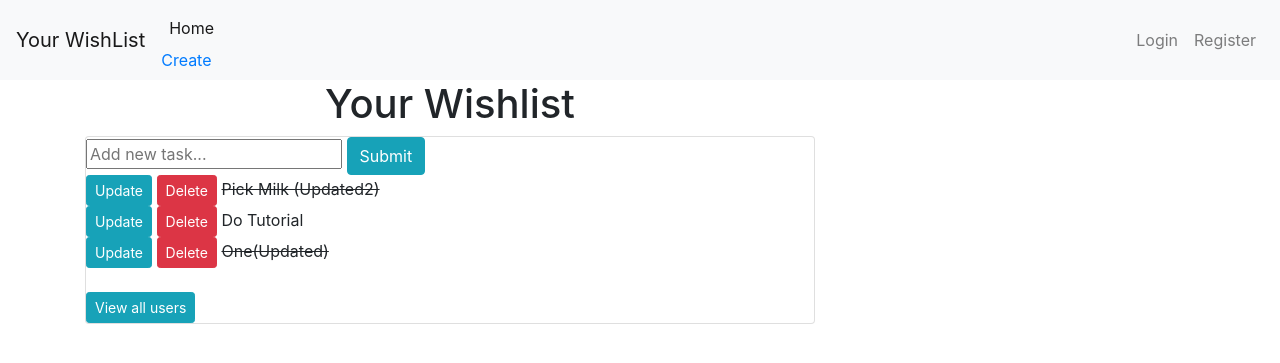
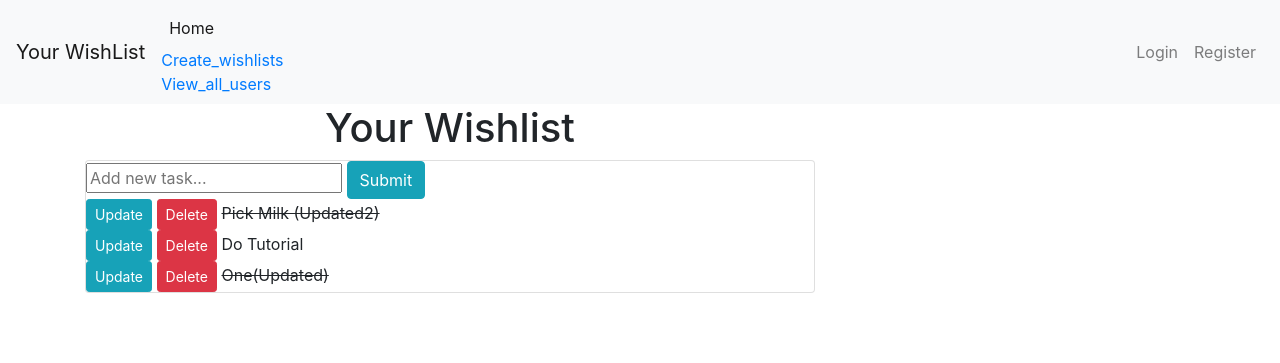
Before and after one commit to munoz/CST438_Project_2_J, a Django app: page / in a window 1280 px wide. Shown: the top 363 px of the page. Run offline with Django 3.2, Linux system fonts and the light colour scheme; data comes from the database, SQL or seed files in the repository; some libraries are stand-ins or nearby versions.

Commit message:
added 'view_all_users' tab

```diff
--- a/tasks/forms.py
+++ b/tasks/forms.py
@@ -12,8 +12,8 @@ class TaskForm(forms.ModelForm):
         fields = '__all__'
 
 class ListForm(forms.ModelForm):
-    title = forms.CharField(widget = forms.TextInput(attrs={'placeholder':'Add new list...'}))
+    name = forms.CharField(widget = forms.TextInput(attrs={'placeholder':'Add new list...'}))
 
     class Meta:
-        model = Task
+        model = WishList
         fields = '__all__'
--- a/tasks/templates/tasks/base.html
+++ b/tasks/templates/tasks/base.html
@@ -23,7 +23,9 @@
     <ul class="navbar-nav mr-auto">
       <li class="nav-item active">
         <a class="nav-link" href="{% url 'list' %}">Home <span class="sr-only">(current)</span></a>
-        <a href="/create">Create</a>
+        <a href="/create">Create_wishlists</a>
+        <br>
+        <a href="/view_users">View_all_users</a>
       </li>
      </ul>
 
--- a/tasks/templates/tasks/create.html
+++ b/tasks/templates/tasks/create.html
@@ -4,8 +4,9 @@
 {% block content %}
     <div class="center-column">
         <form method="POST" action="/">
-            {% csrf_token %} {{form.title}}
-            <input class="btn btn-info" type="submit" name="Create Task" />
+            {% csrf_token %}
+            {{form.name}}
+            <input class="btn btn-info" type="submit" name="Create WishList" />
         </form>
     </div>
 
--- a/tasks/templates/tasks/list.html
+++ b/tasks/templates/tasks/list.html
@@ -12,12 +12,8 @@
     <div class="todo-list">
       {% for task in tasks %}
       <div class="item-row">
-        <a class="btn btn-sm btn-info" href="{% url 'update_task' task.id %}"
-          >Update</a
-        >
-        <a class="btn btn-sm btn-danger" href="{% url 'delete' task.id %}"
-          >Delete</a
-        >
+        <a class="btn btn-sm btn-info" href="{% url 'update_task' task.id %}">Update</a>
+        <a class="btn btn-sm btn-danger" href="{% url 'delete' task.id %}">Delete</a>
 
         {% if task.complete == True %}
         <strike>{{task}}</strike>
@@ -27,10 +23,5 @@
       </div>
       {% endfor %}
     </div>
-
-    <br />
-    <a id="viewUsers" class="btn btn-sm btn-info" href="{% url 'view_users' %}"
-      >View all users</a
-    >
   </div>
 {% endblock content %}
--- a/tasks/views.py
+++ b/tasks/views.py
@@ -55,7 +55,7 @@ def create(request):
     form = ListForm()
 
     if request.method == 'POST':
-        form = TaskForm(request.POST)
+        form = ListForm(request.POST)
         if form.is_valid():
             form.save()
         return redirect('/')
```
